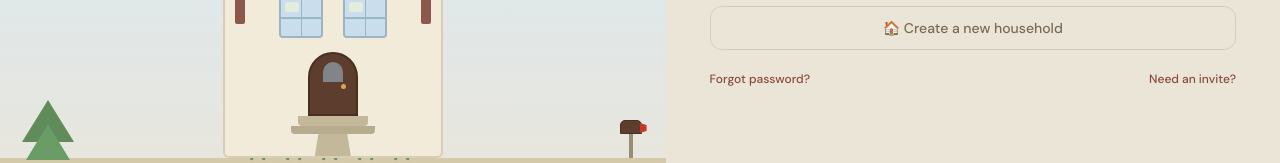
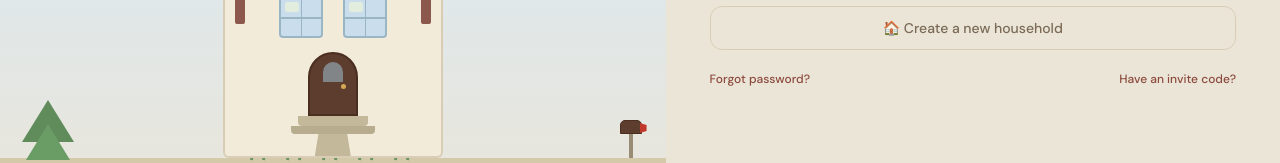
Before and after one commit to JoshuaLall/COP4331C-Group-8--MERN, a React (Vite) app in the folder frontend/: page / in a window 1280 px wide. Shown: the part 562-725 px from the top of the page. Built offline with nearby package versions, Linux system fonts and the light colour scheme.

Commit message:
Improve Settings and Login page UX

```diff
--- a/frontend/src/pages/LoginPage.tsx
+++ b/frontend/src/pages/LoginPage.tsx
@@ -2,11 +2,10 @@ import { useNavigate } from "react-router-dom";
 import { useState } from "react";
 import "../CSS/Login.css";
 
-export default function Login() {
+export default function LoginPage() {
     const [username, setUsername] = useState("");
     const [password, setPassword] = useState("");
     const navigate = useNavigate();
-
     const [showForgot, setShowForgot] = useState(false);
     const [forgotEmail, setForgotEmail] = useState("");
     const [forgotSent, setForgotSent] = useState(false);
@@ -60,7 +59,6 @@ export default function Login() {
 
     return (
         <div className="pg">
-
             <div className="scene">
                 <div className="cloud c1" />
                 <div className="cloud c2" />
@@ -111,7 +109,6 @@ export default function Login() {
                 <div className="welcome-badge">
                     <div className="dot" /> Welcome home
                 </div>
-
                 <div className="brand">Our<em>Place</em></div>
                 <div className="sub">Your shared home, organized together</div>
 
@@ -138,9 +135,7 @@ export default function Login() {
                 <button className="btn-main" onClick={handleLogin}>
                     Sign in
                 </button>
-
                 <div className="divider">or</div>
-
                 <button className="btn-sec" onClick={() => navigate("/register")}>
                     🏠 Create a new household
                 </button>
@@ -150,7 +145,7 @@ export default function Login() {
                         Forgot password?
                     </a>
                     <a href="#" onClick={(e) => { e.preventDefault(); navigate("/join"); }}>
-                        Need an invite?
+                        Have an invite code?
                     </a>
                 </div>
             </div>
@@ -158,7 +153,6 @@ export default function Login() {
             {showForgot && (
                 <div className="fp-overlay" onClick={closeForgot}>
                     <div className="fp-modal" onClick={(e) => e.stopPropagation()}>
-
                         {!forgotSent ? (
                             <>
                                 <div className="fp-icon">🔑</div>
@@ -166,7 +160,6 @@ export default function Login() {
                                 <div className="fp-sub">
                                     Enter your email and we'll send you a reset link.
                                 </div>
-
                                 <label className="lbl" style={{ textAlign: "left", width: "100%" }}>
                                     Email
                                 </label>
@@ -179,7 +172,6 @@ export default function Login() {
                                     onKeyDown={(e) => e.key === "Enter" && handleForgotPassword()}
                                     style={{ marginBottom: "16px" }}
                                 />
-
                                 <button
                                     className="btn-main"
                                     onClick={handleForgotPassword}
@@ -187,11 +179,7 @@ export default function Login() {
                                 >
                                     {forgotLoading ? "Sending..." : "Send reset link"}
                                 </button>
-
-                                <button
-                                    className="fp-cancel"
-                                    onClick={closeForgot}
-                                >
+                                <button className="fp-cancel" onClick={closeForgot}>
                                     Cancel
                                 </button>
                             </>
@@ -208,11 +196,9 @@ export default function Login() {
                                 </button>
                             </>
                         )}
-
                     </div>
                 </div>
             )}
-
         </div>
     );
 }
--- a/frontend/src/pages/Settings.tsx
+++ b/frontend/src/pages/Settings.tsx
@@ -388,6 +388,7 @@ export default function Settings() {
                                                 }}
                                             >
                                                 <span style={{ fontWeight: 500, flex: 1 }}>{getDisplayName(m)}</span>
+                                                {m.UserID === userId && (
                                                     <button
                                                         onClick={() => handleRemove(m.UserID)}
                                                         style={{
@@ -403,6 +404,7 @@ export default function Settings() {
                                                     >
                                                         Leave Household
                                                     </button>
+                                                )}
                                             </div>
                                         );
                                     })}
```
Lines whose indentation alone changed are shown as unchanged.
